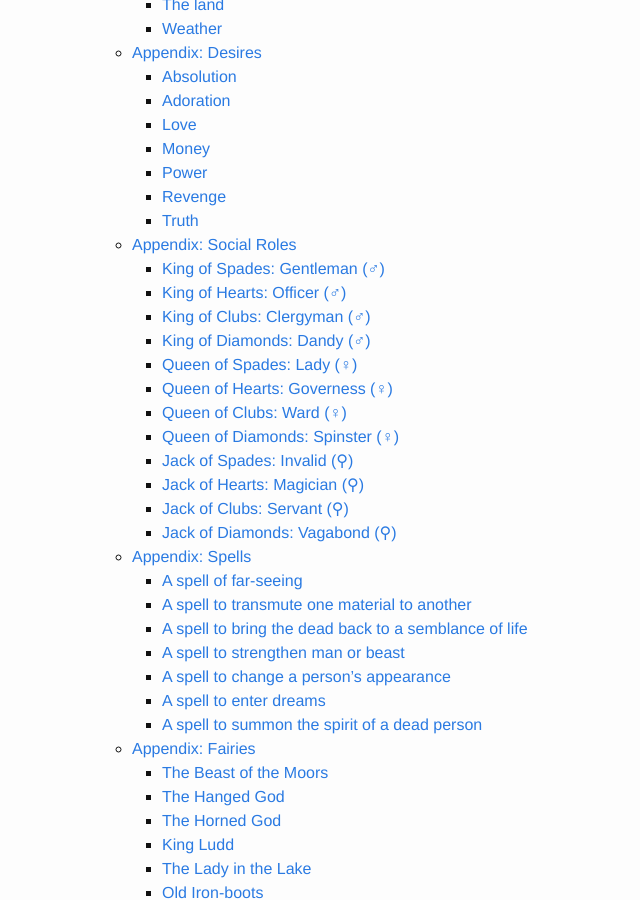
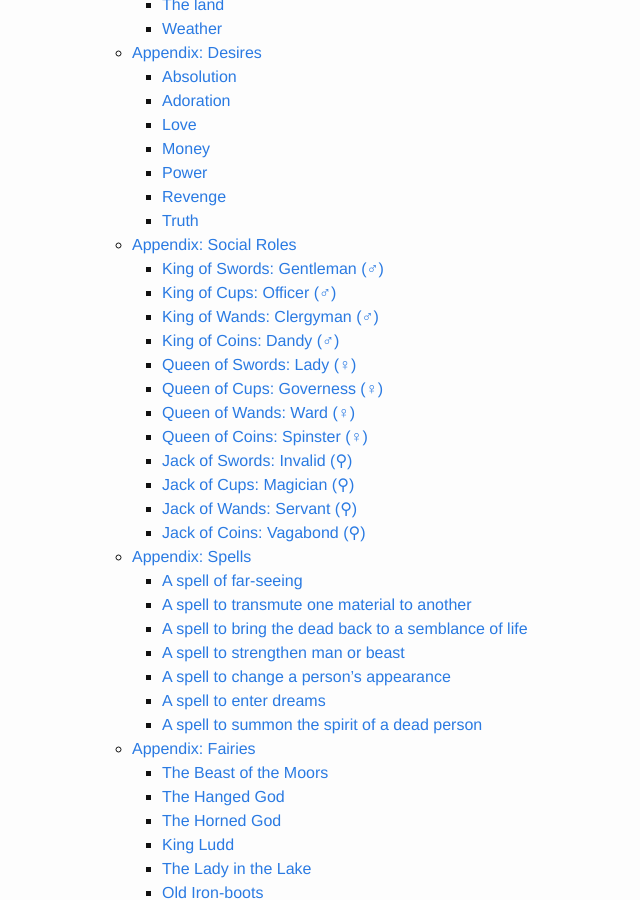
Before and after one commit to wlonk/arcadia, a Jekyll site: the page built from rules/index.md, in a window 1280 px wide and 900 px high, scrolled down 1698 px. Shown: the whole window, without its empty margins (198-838 px from the left). Built offline with Jekyll 4.4.1, drawn with Linux system fonts in a browser that asks for light colours; some web fonts are replaced; some of the changed text lies outside the part shown.

Commit message:
Chang to Tarot suits.

```diff
--- a/rules/index.md
+++ b/rules/index.md
@@ -668,7 +668,7 @@ Take a token when you learn a secret related to your agenda.
 
 ## Appendix: Social Roles
 
-### King of Spades: Gentleman (♂)
+### King of Swords: Gentleman (♂)
 
 A single man, in possession of a good fortune. Let a lady decide the degree of
 acquaintance. A servant cannot impinge upon your honour, but neither can you
@@ -689,7 +689,7 @@ Tell us who is:
 
 Initial social role tokens: 3
 
-### King of Hearts: Officer (♂)
+### King of Cups: Officer (♂)
 
 You have seen the battlefields of the continent, led men into the cannon's
 roar, and on top of all that, can cut a fine figure in your red coat.
@@ -708,7 +708,7 @@ Tell us who is:
 
 Initial social role tokens: 2
 
-### King of Clubs: Clergyman (♂)
+### King of Wands: Clergyman (♂)
 
 You have the living of one or more parish churches, and are expected to live a
 life that serves as a moral model for your parishioners, and guide and teach
@@ -729,7 +729,7 @@ Tell us who is:
 
 Initial social role tokens: 2
 
-### King of Diamonds: Dandy (♂)
+### King of Coins: Dandy (♂)
 
 The fashions of the _bon ton_ change more rapidly with every passing year, but
 you keep on the very forefront, with your hair in a "Bedford crop" or a
@@ -750,7 +750,7 @@ Tell us who is:
 
 Initial social role tokens: 2
 
-### Queen of Spades: Lady (♀)
+### Queen of Swords: Lady (♀)
 
 A young lady, from a good family, with some hope of marriage. Your honour is
 your family's honour. Your honour is both positive and negative: being
@@ -772,7 +772,7 @@ Tell us who is:
 
 Initial social role tokens: 3
 
-### Queen of Hearts: Governess (♀)
+### Queen of Cups: Governess (♀)
 
 A young lady of indifferent family, but with enough education to hold a
 position with a wealthy family as not-quite-a-servant. Set a good example for
@@ -793,7 +793,7 @@ Tell us who is:
 
 Initial social role tokens: 2
 
-### Queen of Clubs: Ward (♀)
+### Queen of Wands: Ward (♀)
 
 A young lady who has been sent to live with relatives. Either her parents are
 dead, or simply unable to raise her in the proper fashion. She is in the
@@ -813,7 +813,7 @@ Tell us who:
 
 Initial social role tokens: 2
 
-### Queen of Diamonds: Spinster (♀)
+### Queen of Coins: Spinster (♀)
 
 You are expected to deviate from your society's feminine ideal, have secret
 wealth or knowledge, and draw strength from your connections with other women.
@@ -832,7 +832,7 @@ Tell us who is:
 
 Initial social role tokens: 2
 
-### Jack of Spades: Invalid (⚲)
+### Jack of Swords: Invalid (⚲)
 
 You are expected to be home-bound, solicitous of others' health, and ...
 
@@ -850,7 +850,7 @@ Tell us who is:
 
 Initial social role tokens: 2
 
-### Jack of Hearts: Magician (⚲)
+### Jack of Cups: Magician (⚲)
 
 You are expected to be mysterious, wise, and unconventional.
 
@@ -868,7 +868,7 @@ Tell us who:
 
 Initial social role tokens: 2
 
-### Jack of Clubs: Servant (⚲)
+### Jack of Wands: Servant (⚲)
 
 A young man or woman in service to someone of quality. Be neither seen nor
 heard, except when needed. Protect the honour of your master's house in the
@@ -889,7 +889,7 @@ Tell us who is:
 
 Initial social role tokens: 1
 
-### Jack of Diamonds: Vagabond (⚲)
+### Jack of Coins: Vagabond (⚲)
 
 There are many ways someone might end up living on the road and sleeping rough.
 Servants may leave their masters and go a-tramping to find new work every Lady
```
